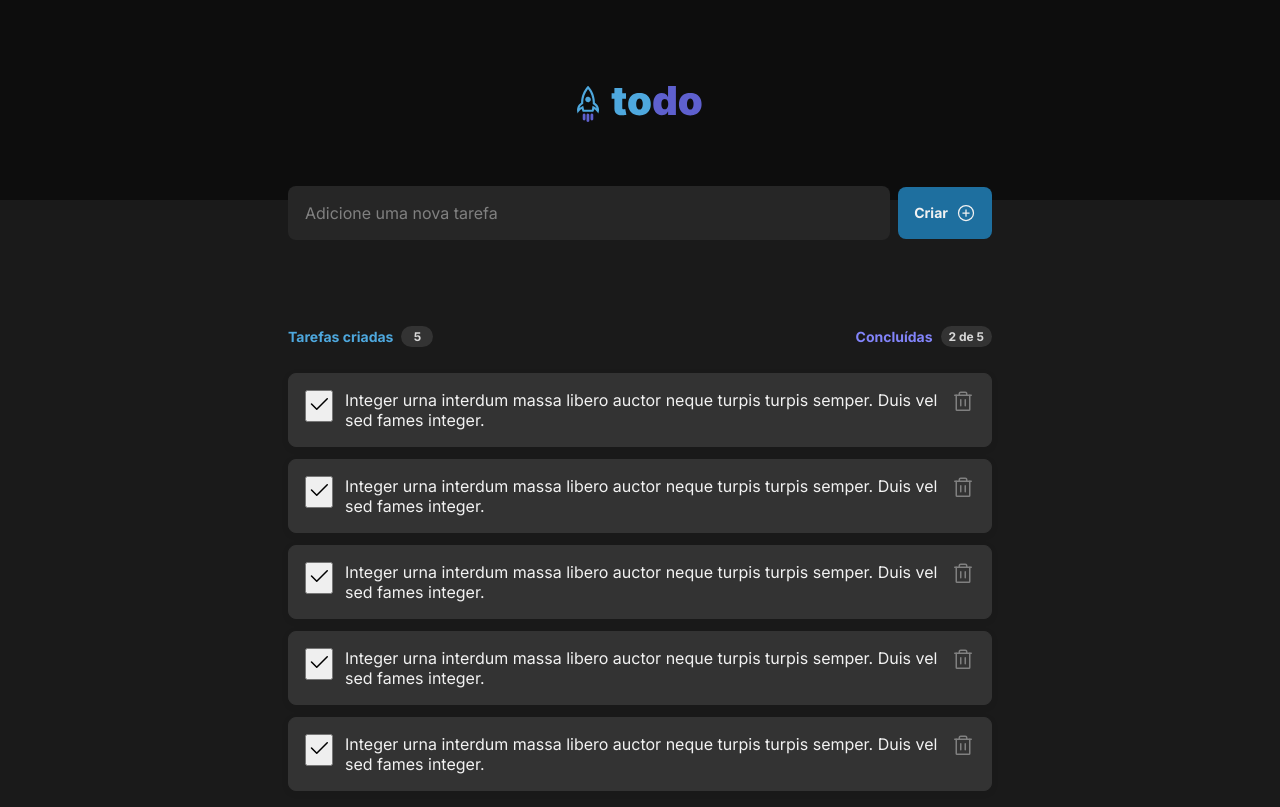
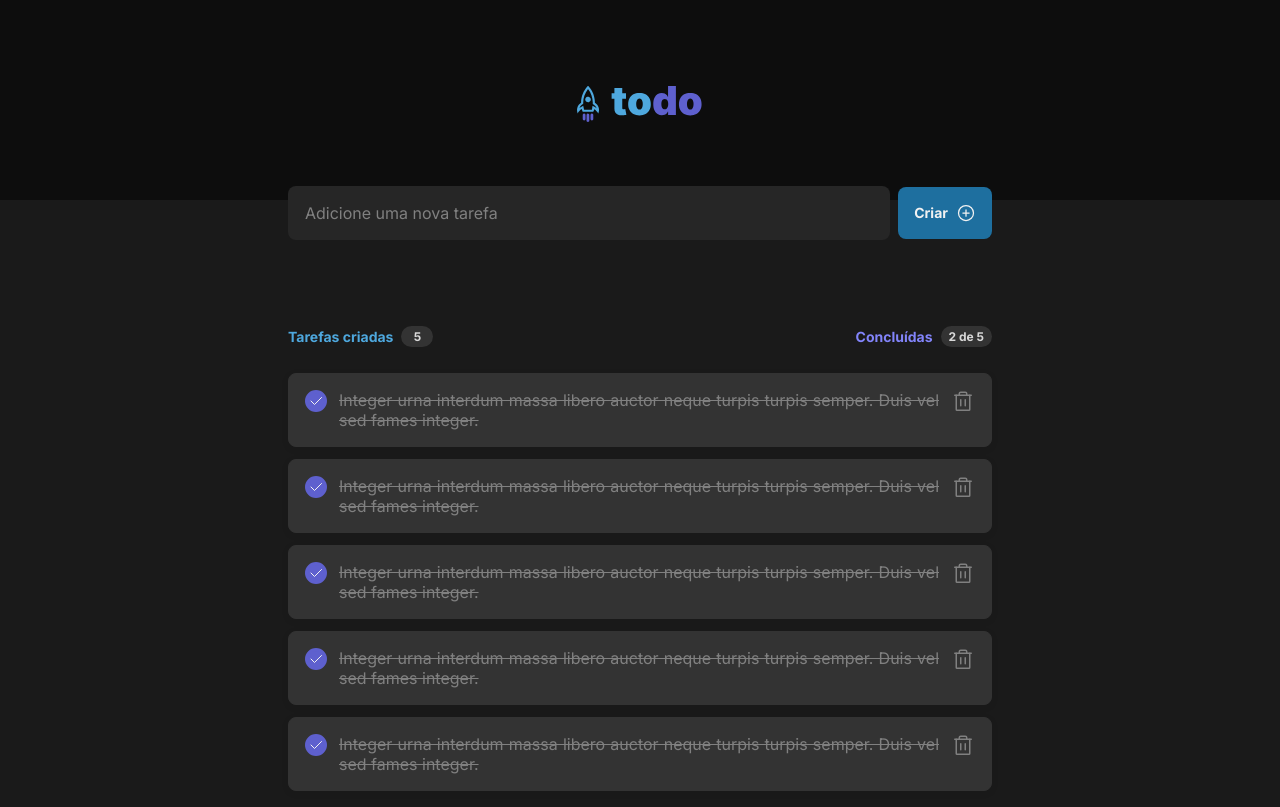
Before and after one commit to skmonsterr/ignite-todo-challenge, a React (Vite) app: page / in a window 1280 px wide. Built offline with nearby package versions, Linux system fonts and the light colour scheme.

Commit message:
Update styles List Item

```diff
--- a/src/components/TaskListContent/TaskListContent.tsx
+++ b/src/components/TaskListContent/TaskListContent.tsx
@@ -15,11 +15,11 @@ export function TaskListContent() {
         </div>
       </header>
       <main className={styles.taskListItensContainer}>
-        <TaskListItem />
-        <TaskListItem />
-        <TaskListItem />
-        <TaskListItem />
-        <TaskListItem />
+        <TaskListItem isDone={true} />
+        <TaskListItem isDone={true} />
+        <TaskListItem isDone={true} />
+        <TaskListItem isDone={true} />
+        <TaskListItem isDone={true} />
       </main>
     </div>
   );
--- a/src/components/TaskListItem/TaskListItem.module.css
+++ b/src/components/TaskListItem/TaskListItem.module.css
@@ -13,8 +13,8 @@
   margin-top: 0.75rem;
 }
 
-.listItemToggle,
-.listItemToggleSelected {
+.taskListItemToggle,
+.taskListItemToggleSelected {
   grid-area: toggle;
   width: 22px;
   height: 22px;
@@ -22,12 +22,12 @@
   border-radius: 999px;
 }
 
-.listItemToggle {
+.taskListItemToggle {
   border: 2px solid var(--blue-400);
   background: none;
 }
 
-.listItemToggleSelected {
+.taskListItemToggleSelected {
   display: flex;
   align-items: center;
   justify-content: center;
@@ -36,20 +36,20 @@
   background: var(--purple-700);
 }
 
-.listItemText,
-.listItemTextSelected {
+.taskListItemText,
+.taskListItemTextSelected {
   grid-area: text;
   width: 90%;
   text-align: justify;
   color: var(--gray-100);
 }
 
-.listItemTextSelected {
+.taskListItemTextSelected {
   text-decoration-line: line-through;
   color: var(--gray-300);
 }
 
-.listItemDeleteButton {
+.taskListItemDeleteButton {
   grid-area: delete;
   display: flex;
   background-color: transparent;
@@ -59,6 +59,6 @@
   transition: color 0.2s;
 }
 
-.listItemDeleteButton:hover {
+.taskListItemDeleteButton:hover {
   color: var(--red-500);
 }
--- a/src/components/TaskListItem/TaskListItem.tsx
+++ b/src/components/TaskListItem/TaskListItem.tsx
@@ -1,17 +1,29 @@
 import { Check, Trash } from "phosphor-react";
 import styles from "./TaskListItem.module.css";
 
-export function TaskListItem() {
+export interface TaskListItemProps {
+  isDone: boolean;
+}
+
+export function TaskListItem({ isDone }: TaskListItemProps) {
   return (
     <div className={styles.taskListItem}>
-      <button>
-        <Check size={24} />
+      <button
+        className={
+          isDone ? styles.taskListItemToggleSelected : styles.listItemToggle
+        }
+      >
+        {isDone ? <Check size={24} /> : null}
       </button>
-      <p>
+      <p
+        className={
+          isDone ? styles.taskListItemTextSelected : styles.taskListItemText
+        }
+      >
         Integer urna interdum massa libero auctor neque turpis turpis semper.
         Duis vel sed fames integer.
       </p>
-      <button className={styles.listItemDeleteButton}>
+      <button className={styles.taskListItemDeleteButton}>
         <Trash size={24} />
       </button>
     </div>
```
